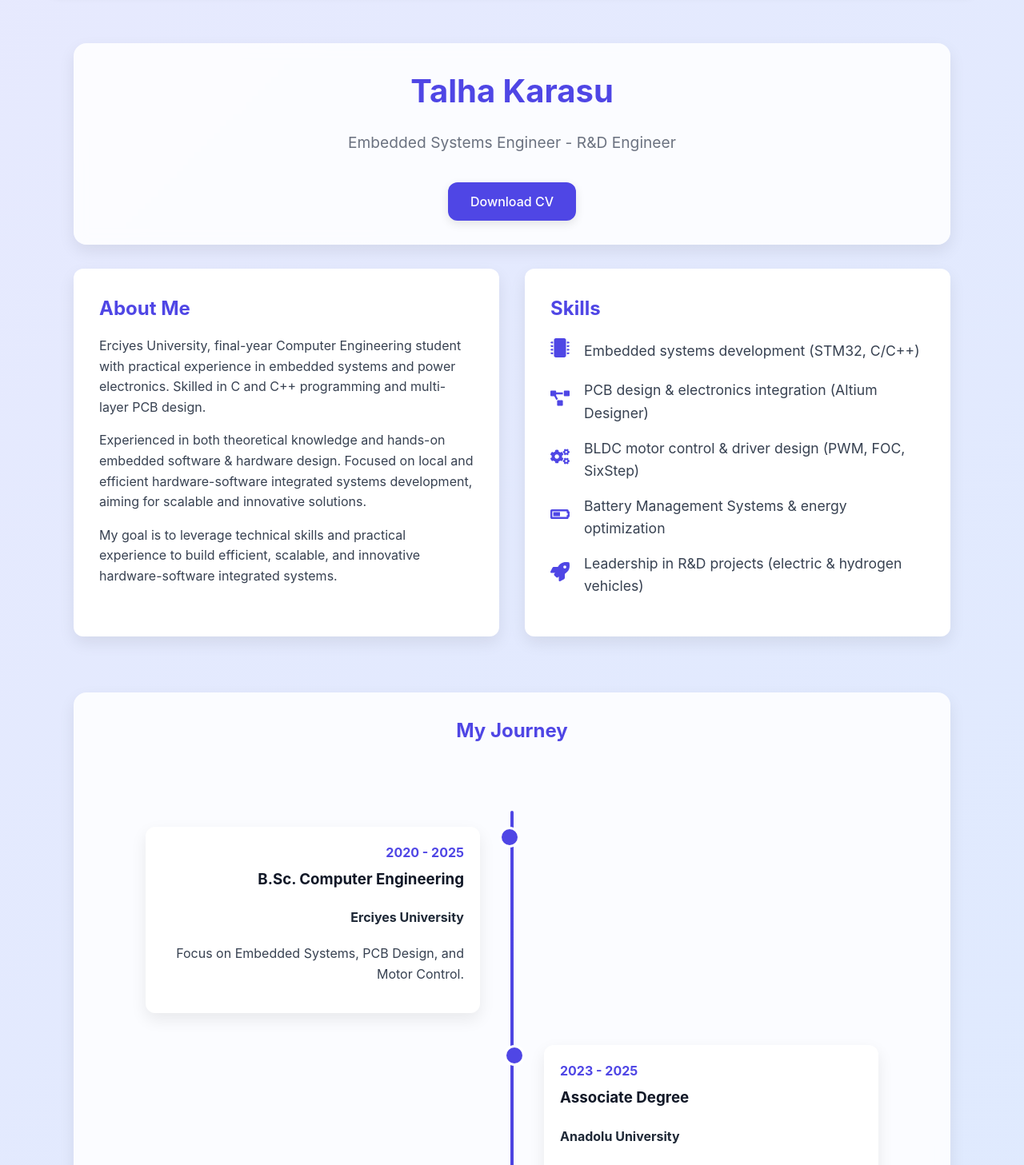
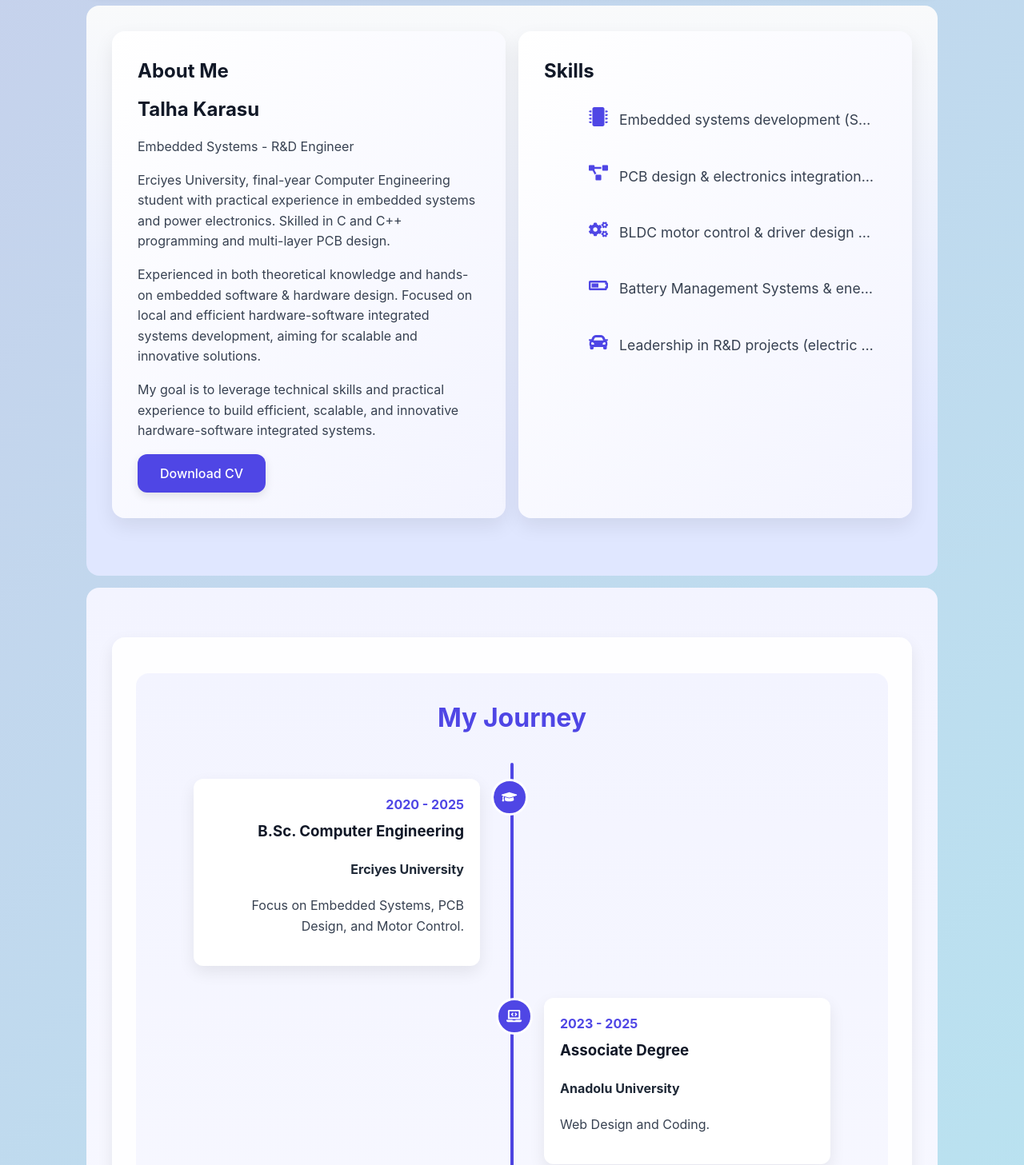
Before and after one commit to Skeior/vite-react-template, a React (Vite) app: page / in a window 1280 px wide. Shown: the part 100-1557 px from the top of the page at 80% size. Built offline with nearby package versions, Linux system fonts and the light colour scheme.

Commit message:
template done

```diff
--- a/src/react-app/App.css
+++ b/src/react-app/App.css
@@ -10,9 +10,10 @@ body {
   min-height: 100vh;
   font-family: 'Inter', system-ui, Avenir, Helvetica, Arial, sans-serif;
   color: #1f2937;
-  background: linear-gradient(-45deg, #f7f8fa, #dbeafe, #ede9fe, #f0fdfa);
+  background: linear-gradient(-45deg, #e0f7fa, #b2ebf2, #d1c4e9, #bbdefb);
   background-size: 400% 400%;
   animation: gradientBG 20s ease infinite;
+
   position: relative;
 }
 
@@ -42,7 +43,6 @@ body {
   backdrop-filter: blur(12px);
   box-shadow: 0 4px 10px rgba(0,0,0,0.08);
   border-radius: 12px;
-
   position: sticky;
   top: 0;
   flex-wrap: nowrap;
--- a/src/react-app/App.tsx
+++ b/src/react-app/App.tsx
@@ -14,7 +14,7 @@ function App() {
           {/* Navbar */}
           <nav className="navbar" style={{ position: "relative", zIndex: 10 }}>
             <NavLink to="/" className={({ isActive }) => (isActive ? "nav-link active" : "nav-link")}>
-              About Me
+              Home
             </NavLink>
             <NavLink to="/portfolio" className={({ isActive }) => (isActive ? "nav-link active" : "nav-link")}>
               Portfolio
--- a/src/react-app/Pages/AboutPage/About.css
+++ b/src/react-app/Pages/AboutPage/About.css
@@ -1,112 +1,156 @@
-/* Genel Container */
-.about-container {
-  max-width: 1200px;
-  margin: 0 auto;
+/* -------------------------
+   Genel Container ve Arkaplan
+---------------------------*/
+.about-skill-container {
+  max-width: 1000px;
+  margin: 15px auto;
   padding: 2rem;
   font-family: 'Inter', sans-serif;
   color: #1f2937;
+  border-radius: 16px;
+  background: linear-gradient(180deg, #f9fafb, #e0e7ff 80%);
 }
 
-/* Ortak kart stilleri */
+.timeline-container {
+  max-width: 1000px;
+  margin: 15px auto 15px; /* Gap için margin-top büyük */
+  padding: 2rem;
+  font-family: 'Inter', sans-serif;
+  border-radius: 16px;
+  background: linear-gradient(180deg, #f3f4ff, #ffffff 80%);
+}
+
+/* -------------------------
+   Ortak Kart Stilleri
+---------------------------*/
 .section-card,
 .about-card {
-  background: #fff;
+  background: linear-gradient(135deg, #ffffff, #f3f4ff);
   padding: 2rem;
-  border-radius: 12px;
-  box-shadow: 0 8px 20px rgba(0,0,0,0.08);
+  border-radius: 16px;
+  box-shadow: 0 10px 25px rgba(0,0,0,0.08);
   margin-bottom: 2.5rem;
   transition: all 0.3s ease;
+  position: relative;
 }
 
 .section-card:hover,
 .about-card:hover {
   transform: translateY(-5px) scale(1.02);
-  box-shadow: 0 12px 25px rgba(0,0,0,0.15);
-  background-color: #f0f4ff;
+  box-shadow: 0 15px 30px rgba(0,0,0,0.18);
+  border: 1px solid #4f46e5;
 }
 
-/* Header */
-.about-header {
-  text-align: center;
-  margin-bottom: 3rem;
+/* -------------------------
+   About Me + Skills Layout
+---------------------------*/
+.about-main {
+  display: flex;
+  justify-content: space-between;
+  flex-wrap: wrap;
+  gap: 1rem;
 }
 
-.about-header h1 {
-  font-size: 2.5rem;
-  color: #4f46e5;
-  margin-bottom: 0.5rem;
+.about-summary,
+.about-skills {
+  flex: 1 1 42%;
+  min-width: 260px;
 }
 
-.about-header p {
-  font-size: 1.2rem;
-  color: #6b7280;
-}
-
-.button {
-  display: inline-block;
-  background: #4f46e5;
-  color: white;
-  padding: 0.6rem 1.2rem;
-  border-radius: 6px;
-  text-decoration: none;
-  transition: background 0.3s;
-}
-
-.button:hover {
-  background: #3730a3;
-}
-
-/* About Me + Skills yan yana */
-.about-main {
-  display: flex;
-  gap: 2rem;
-  flex-wrap: wrap; /* Mobilde alt alta gelsin */
-}
-
-.about-card {
-  flex: 1 1 350px; /* Eşit genişlik, minimum 350px */
-}
-
-/* Başlıklar */
-.about-summary h2,
-.about-skills h2,
-.about-timeline h2 {
-  color: #4f46e5;
-  margin-bottom: 1rem;
-}
-
-/* Skills listesi */
-.about-skills ul {
-  list-style: none;
-  padding-left: 0;
-}
-
+/* -------------------------
+   Skills Yıldız ve Hover Efektleri
+---------------------------*/
 .skill-item {
   display: flex;
   align-items: center;
   margin-bottom: 1rem;
   font-size: 1.1rem;
-  transition: transform 0.3s ease, color 0.3s ease;
-}
-
-.skill-item:hover {
-  transform: translateX(10px);
-  color: #4f46e5;
+  position: relative;
+  overflow: visible;
+  padding: 0.5rem 1rem;
+  cursor: pointer;
 }
 
 .skill-icon {
-  margin-right: 12px;
   font-size: 1.5rem;
   color: #4f46e5;
   min-width: 30px;
+  transition: transform 0.3s ease, color 0.3s ease, text-shadow 0.3s;
+  transform-origin: center center;
 }
 
-/* Timeline */
-.about-timeline {
-  padding: 0;
+.skill-label {
+  transition: opacity 0.3s ease;
+  flex: 1;
+  margin-left: 0.5rem;
+  white-space: nowrap;
+  overflow: hidden;
+  text-overflow: ellipsis;
 }
 
+.skill-stars {
+  display: flex;
+  gap: 4px;
+  position: absolute;
+  left: 50%;
+  top: 50%;
+  transform: translate(-50%, -50%);
+  opacity: 0;
+}
+
+.skill-stars svg {
+  color: #d1d5db; /* boş yıldız */
+}
+
+.skill-stars svg.filled {
+  color: #fbbf24; /* dolu yıldız */
+  filter: drop-shadow(0 0 4px #facc15) drop-shadow(0 0 6px #fbbf24);
+}
+
+.skill-item:hover .skill-label { opacity: 0; }
+.skill-item:hover .skill-stars { opacity: 1; }
+.skill-item:hover .skill-icon {
+  transform: scale(1.2) rotate(10deg);
+  color: #f59e0b;
+  text-shadow: 0 0 8px #facc15;
+}
+
+/* -------------------------
+   Timeline Header
+---------------------------*/
 .about-timeline h2 {
   text-align: center;
   margin-bottom: 2rem;
 }
+
+/* -------------------------
+   Fade-in Animasyonu
+---------------------------*/
+.fade-in {
+  opacity: 0;
+  transform: translateY(20px);
+  transition: opacity 0.8s ease, transform 0.8s ease;
+}
+
+.fade-in.visible {
+  opacity: 1;
+  transform: translateY(0);
+}
+
+/* -------------------------
+   Responsive
+---------------------------*/
+@media (max-width: 768px) {
+  .about-main {
+    flex-direction: column;
+  }
+
+  .about-summary,
+  .about-skills {
+    flex: 1 1 100%;
+  }
+
+  .about-card {
+    padding: 1.5rem;
+  }
+}
--- a/src/react-app/Pages/AboutPage/About.tsx
+++ b/src/react-app/Pages/AboutPage/About.tsx
@@ -1,34 +1,44 @@
-// AboutPage.tsx
-import React from "react";
-import { FaMicrochip, FaProjectDiagram, FaCogs, FaBatteryHalf, FaRocket } from "react-icons/fa";
+import React, { useEffect } from "react";
+import { FaMicrochip, FaProjectDiagram, FaCogs, FaBatteryHalf, FaCar, FaStar } from "react-icons/fa";
 import Timeline from "../Timeline/Timeline";
 import "./About.css";
 
 const skills = [
-  { icon: <FaMicrochip />, label: "Embedded systems development (STM32, C/C++)" },
-  { icon: <FaProjectDiagram />, label: "PCB design & electronics integration (Altium Designer)" },
-  { icon: <FaCogs />, label: "BLDC motor control & driver design (PWM, FOC, SixStep)" },
-  { icon: <FaBatteryHalf />, label: "Battery Management Systems & energy optimization" },
-  { icon: <FaRocket />, label: "Leadership in R&D projects (electric & hydrogen vehicles)" }
+  { icon: <FaMicrochip />, label: "Embedded systems development (STM32, C/C++)", stars: 5 },
+  { icon: <FaProjectDiagram />, label: "PCB design & electronics integration (Altium Designer)", stars: 4 },
+  { icon: <FaCogs />, label: "BLDC motor control & driver design (PWM, FOC, SixStep)", stars: 3 },
+  { icon: <FaBatteryHalf />, label: "Battery Management Systems & energy optimization", stars: 4 },
+  { icon: <FaCar />, label: "Leadership in R&D projects (electric & hydrogen vehicles)", stars: 5 }
 ];
 
 const AboutPage: React.FC = () => {
+  useEffect(() => {
+    const fadeInElements = document.querySelectorAll(".fade-in");
+
+    const handleScroll = () => {
+      fadeInElements.forEach((el) => {
+        const top = el.getBoundingClientRect().top;
+        const windowHeight = window.innerHeight;
+        if (top < windowHeight - 100) {
+          el.classList.add("visible");
+        }
+      });
+    };
+
+    window.addEventListener("scroll", handleScroll);
+    handleScroll();
+
+    return () => window.removeEventListener("scroll", handleScroll);
+  }, []);
+
   return (
-    <div className="about-container">
-      {/* Header */}
-      <header className="about-header section-card">
-        <h1>Talha Karasu</h1>
-        <p>Embedded Systems Engineer - R&D Engineer</p>
-        <a href="src/react-app/res.pdf" download className="button" style={{ marginTop: "15px" }}>
-          Download CV
-        </a>
-      </header>
-
-      {/* About Me ve Skills Cards */}
+    <>
+      <div className="about-skill-container fade-in">
         <div className="about-main">
-        {/* About Me Card */}
           <section className="about-card about-summary">
             <h2>About Me</h2>
+            <h1>Talha Karasu</h1>
+            <p>Embedded Systems - R&D Engineer</p>
             <p>
               Erciyes University, final-year Computer Engineering student with practical experience in embedded systems and power electronics. Skilled in C and C++ programming and multi-layer PCB design.
             </p>
@@ -38,28 +48,37 @@ const AboutPage: React.FC = () => {
             <p>
               My goal is to leverage technical skills and practical experience to build efficient, scalable, and innovative hardware-software integrated systems.
             </p>
+
+            <a href="src/react-app/res.pdf" download className="button">
+              Download CV
+            </a>
           </section>
 
-        {/* Skills Card */}
           <section className="about-card about-skills">
             <h2>Skills</h2>
             <ul>
               {skills.map((skill, idx) => (
                 <li key={idx} className="skill-item">
                   <span className="skill-icon">{skill.icon}</span>
-                {skill.label}
+                  <span className="skill-label">{skill.label}</span>
+                  <span className="skill-stars">
+                    {Array.from({ length: 5 }).map((_, i) => (
+                      <FaStar key={i} className={i < skill.stars ? "filled" : ""} />
+                    ))}
+                  </span>
                 </li>
               ))}
             </ul>
           </section>
         </div>
+      </div>
 
-      {/* Timeline */}
+      <div className="timeline-container fade-in">
         <section className="about-timeline section-card">
-        <h2>My Journey</h2>
           <Timeline />
         </section>
       </div>
+    </>
   );
 };
 
--- a/src/react-app/Pages/Timeline/Timeline.css
+++ b/src/react-app/Pages/Timeline/Timeline.css
@@ -32,6 +32,8 @@
   width: 50%;
   padding: 20px 40px;
   box-sizing: border-box;
+  transition: all 0.3s ease;
+  cursor: pointer;
 }
 
 .timeline-item.left {
@@ -47,20 +49,33 @@
 .timeline-dot {
   position: absolute;
   top: 20px;
-  width: 20px;
-  height: 20px;
+  width: 40px;
+  height: 40px;
   background: #4f46e5;
   border-radius: 50%;
   border: 3px solid white;
   z-index: 1;
+  display: flex;
+  align-items: center;
+  justify-content: center;
+  color: white;
+  font-size: 1.2rem;
+  transition: transform 0.3s, background 0.3s, color 0.3s;
 }
 
 .timeline-item.left .timeline-dot {
-  right: -10px;
+  right: -20px;
 }
 
 .timeline-item.right .timeline-dot {
-  left: -10px;
+  left: -20px;
+}
+
+.timeline-item:hover .timeline-dot {
+  transform: scale(1.5) rotate(15deg);
+  background: #f59e0b;
+  color: #fff;
+  text-shadow: 0 0 8px #f59e0b;
 }
 
 .timeline-content {
@@ -72,9 +87,9 @@
 }
 
 .timeline-content:hover {
-  transform: translateY(-5px) scale(1.02);
+  transform: translateY(-5px) scale(1.03) rotateZ(1deg);
   box-shadow: 0 12px 25px rgba(0,0,0,0.15);
-  background-color: #f0f4ff;
+  background: linear-gradient(135deg, #e0e7ff, #c7d2fe);
 }
 
 .timeline-year {
@@ -83,6 +98,8 @@
   display: block;
   margin-bottom: 8px;
 }
+
+/* Fade-in handled by framer-motion */
 
 /* Mobile */
 @media (max-width: 768px) {
--- a/src/react-app/Pages/Timeline/Timeline.tsx
+++ b/src/react-app/Pages/Timeline/Timeline.tsx
@@ -1,22 +1,24 @@
 import { motion } from "framer-motion";
+import { FaGraduationCap, FaBriefcase, FaTrophy, FaLaptopCode, FaCar } from "react-icons/fa";
 import "./Timeline.css";
 
 const data = [
-  { year: "2020 - 2025", title: "B.Sc. Computer Engineering", place: "Erciyes University", desc: "Focus on Embedded Systems, PCB Design, and Motor Control." },
-  { year: "2023 - 2025", title: "Associate Degree", place: "Anadolu University", desc: "Web Design and Coding." },
-  { year: "2022 - 2023", title: "Telemetry Systems Developer", place: "VoltaCAR", desc: "Developed LoRa-based telemetry system with 1.5 km range." },
-  { year: "2023 - 2024", title: "Motor Driver Unit Leader", place: "VoltaCAR", desc: "Designed STM32G431 based 6-layer BLDC driver with PID." },
-  { year: "2024 - 2025", title: "Team Captain", place: "VoltaFCEV", desc: "Led hydrogen fuel cell electric vehicle R&D for Teknofest." },
-  { year: "2024 - 2025", title: "Embedded Mentor", place: "Göktim Akademi", desc: "Mentored high school students in microcontrollers & embedded systems." },
-  { year: "2022 - 2025", title: "Teknofest Efficiency Challenge", place: "Participant / Finalist", desc: "Electric & Hydrogen-powered vehicle competitions." },
-  { year: "2025", title: "Mini Ornithopter Project", place: "TUSAŞ & TÜBİTAK", desc: "Bio-inspired flying drone with flapping wings." },
-  { year: "2024 - 2025", title: "BLDC Driver Design", place: "TÜBİTAK 2209-A", desc: "6-layer FOC-based motor controller for EVs." },
-  { year: "2025 - Present", title: "Hydrogen Fuel Cell Vehicle", place: "Scientific Research Project (BAP)", desc: "R&D on fuel cell integration for sustainable vehicles." }
+  { year: "2020 - 2025", title: "B.Sc. Computer Engineering", place: "Erciyes University", desc: "Focus on Embedded Systems, PCB Design, and Motor Control.", icon: <FaGraduationCap /> },
+  { year: "2023 - 2025", title: "Associate Degree", place: "Anadolu University", desc: "Web Design and Coding.", icon: <FaLaptopCode /> },
+  { year: "2022 - 2023", title: "Telemetry Systems Developer", place: "VoltaCAR", desc: "Developed LoRa-based telemetry system with 1.5 km range.", icon: <FaBriefcase /> },
+  { year: "2023 - 2024", title: "Motor Driver Unit Leader", place: "VoltaCAR", desc: "Designed STM32G431 based 6-layer BLDC driver with PID.", icon: <FaCar /> },
+  { year: "2024 - 2025", title: "Team Captain", place: "VoltaFCEV", desc: "Led hydrogen fuel cell electric vehicle R&D for Teknofest.", icon: <FaTrophy /> },
+  { year: "2024 - 2025", title: "Embedded Mentor", place: "Göktim Akademi", desc: "Mentored high school students in microcontrollers & embedded systems.", icon: <FaLaptopCode /> },
+  { year: "2022 - 2025", title: "Teknofest Efficiency Challenge", place: "Participant / Finalist", desc: "Electric & Hydrogen-powered vehicle competitions.", icon: <FaTrophy /> },
+  { year: "2025", title: "Mini Ornithopter Project", place: "TUSAŞ & TÜBİTAK", desc: "Bio-inspired flying drone with flapping wings.", icon: <FaCar /> },
+  { year: "2024 - 2025", title: "BLDC Driver Design", place: "TÜBİTAK 2209-A", desc: "6-layer FOC-based motor controller for EVs.", icon: <FaCar /> },
+  { year: "2025 - Present", title: "Hydrogen Fuel Cell Vehicle", place: "Scientific Research Project (BAP)", desc: "R&D on fuel cell integration for sustainable vehicles.", icon: <FaCar /> }
 ];
 
 export default function Timeline() {
   return (
     <div className="timeline-container">
+      <h2 className="timeline-title">My Journey</h2>
       <div className="timeline-line"></div>
       <div className="timeline-items">
         {data.map((item, idx) => (
@@ -28,7 +30,7 @@ export default function Timeline() {
             viewport={{ once: true, amount: 0.3 }}
             transition={{ duration: 0.6, delay: idx * 0.1 }}
           >
-            <div className="timeline-dot"></div>
+            <div className="timeline-dot">{item.icon}</div>
             <div className="timeline-content">
               <span className="timeline-year">{item.year}</span>
               <h3>{item.title}</h3>
```
Lines whose indentation alone changed are shown as unchanged.
